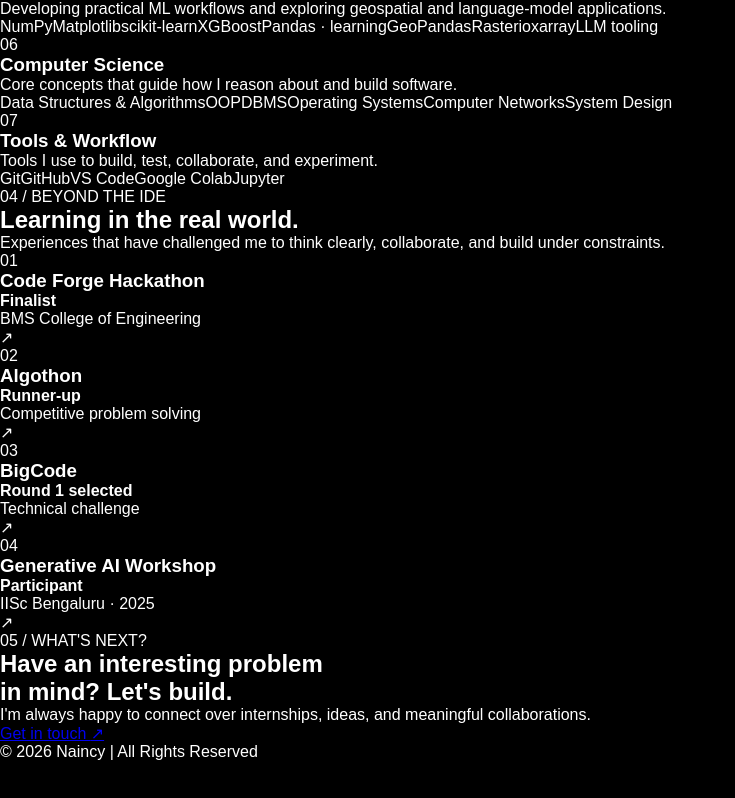
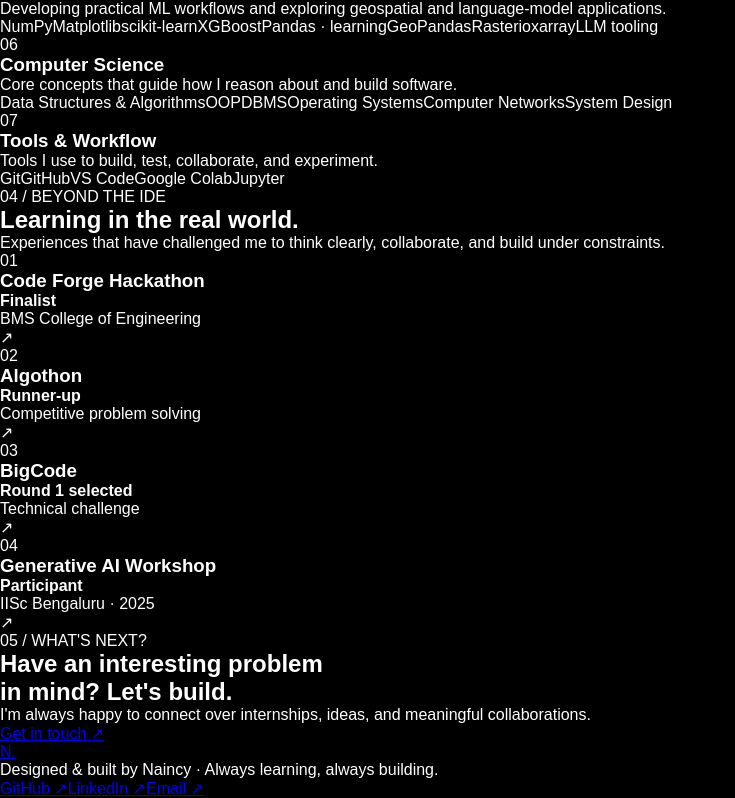
Before and after one commit to Naincy33/PORTFOLIO, a Next.js app: page / in a window 1280 px wide. Shown: the part 1690-2488 px from the top of the page, without its empty margins (0-735 px from the left). Before the commit the page ends 2451 px from the top, so only its background shows below. Built offline with nearby package versions, Linux system fonts and the light colour scheme.

Commit message:
Refresh portfolio content and design

```diff
--- a/components/Footer.js
+++ b/components/Footer.js
@@ -1,7 +1,17 @@
+import Link from "next/link";
+
 export default function Footer() {
   return (
-    <footer className="footer">
-      <p>© 2026 Naincy | All Rights Reserved</p>
+    <footer className="site-footer">
+      <div className="footer-inner">
+        <Link href="/" className="footer-brand">N<span>.</span></Link>
+        <p>Designed & built by Naincy · Always learning, always building.</p>
+        <div className="footer-links">
+          <a href="https://github.com/Naincy33" target="_blank" rel="noreferrer">GitHub ↗</a>
+          <a href="https://www.linkedin.com/in/naincy-5313551b3/" target="_blank" rel="noreferrer">LinkedIn ↗</a>
+          <a href="mailto:iamnaincy33@gmail.com">Email ↗</a>
+        </div>
+      </div>
     </footer>
-  )
+  );
 }
```
